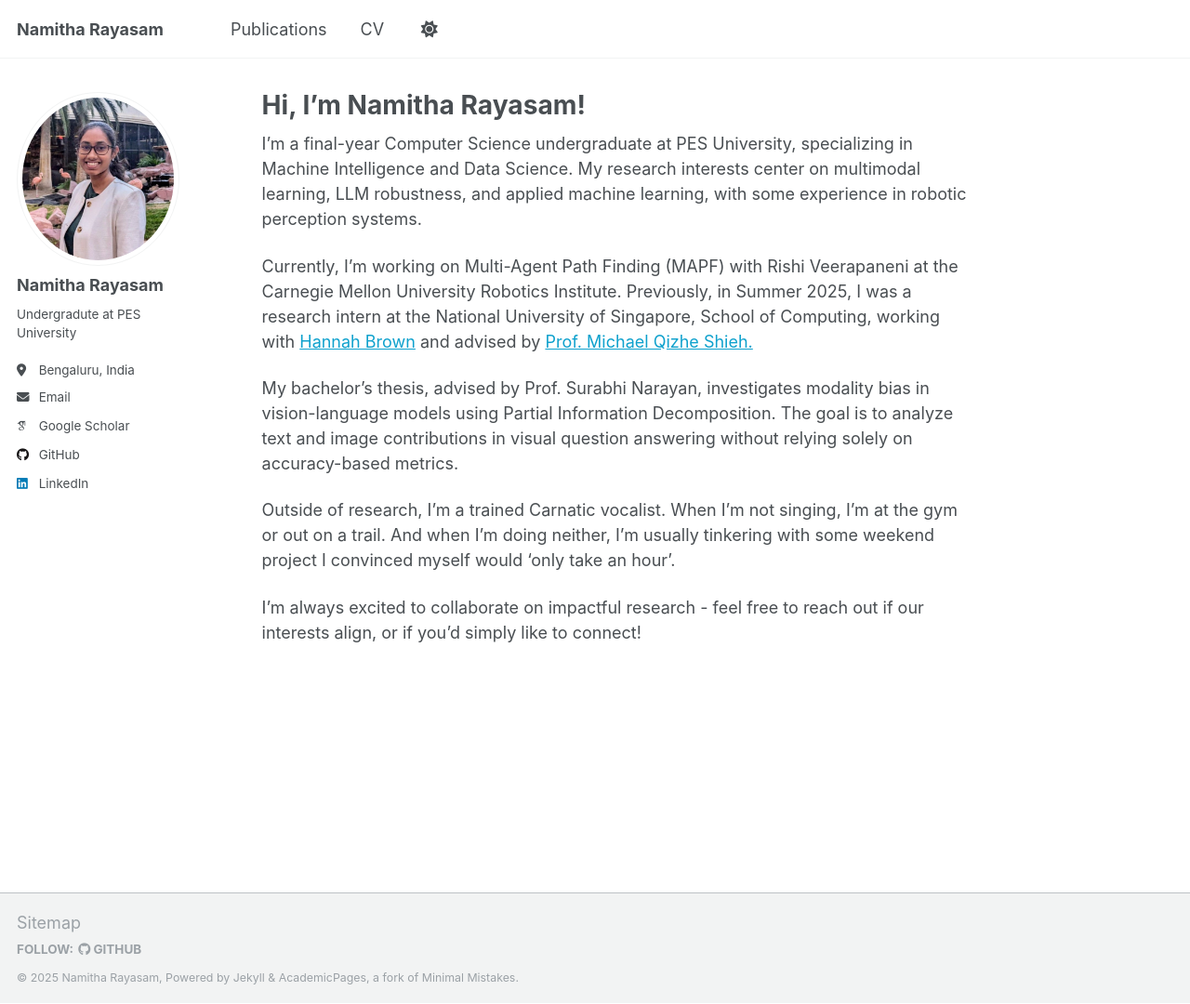
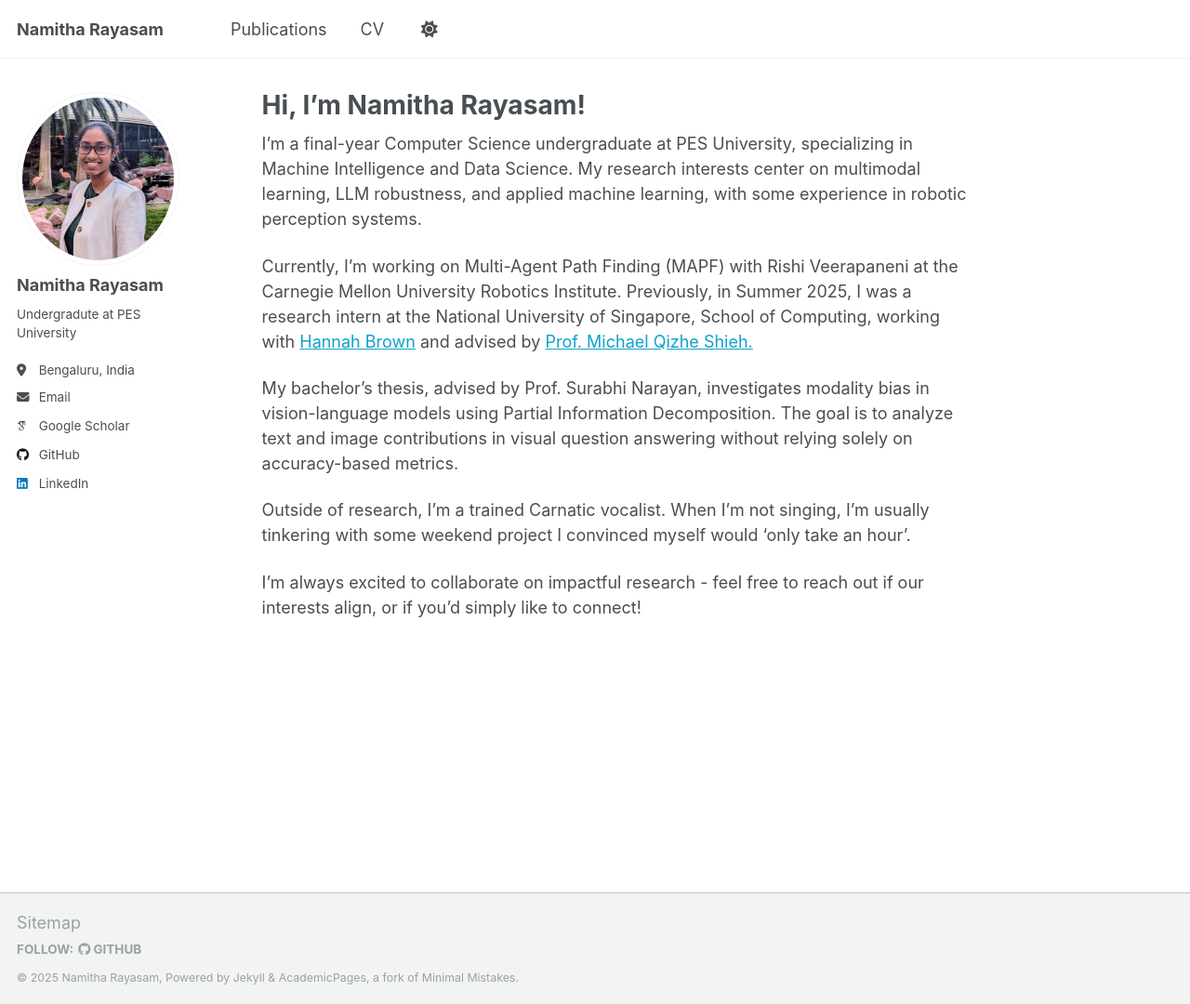
Before and after one commit to namitharayasam/namitharayasam.github.io, a Jekyll site: the page built from _pages/about.md, in a window 1280 px wide and 1080 px high. Shown: the whole window at 93% size. Built offline with Jekyll 4.4.1, drawn with Linux system fonts in a browser that asks for light colours; some web fonts are replaced.

Commit message:
Update about.md

```diff
--- a/_pages/about.md
+++ b/_pages/about.md
@@ -13,7 +13,7 @@ Currently, I’m working on Multi-Agent Path Finding (MAPF) with Rishi Veerapane
 
 My bachelor’s thesis, advised by Prof. Surabhi Narayan, investigates modality bias in vision-language models using Partial Information Decomposition. The goal is to analyze text and image contributions in visual question answering without relying solely on accuracy-based metrics.
 
-Outside of research, I’m a trained Carnatic vocalist. When I’m not singing, I’m at the gym or out on a trail. And when I’m doing neither, I’m usually tinkering with some weekend project I convinced myself would ‘only take an hour'.
+Outside of research, I’m a trained Carnatic vocalist. When I’m not singing, I’m usually tinkering with some weekend project I convinced myself would ‘only take an hour'.
 
 I’m always excited to collaborate on impactful research - feel free to reach out if our interests align, or if you’d simply like to connect!
 
```
